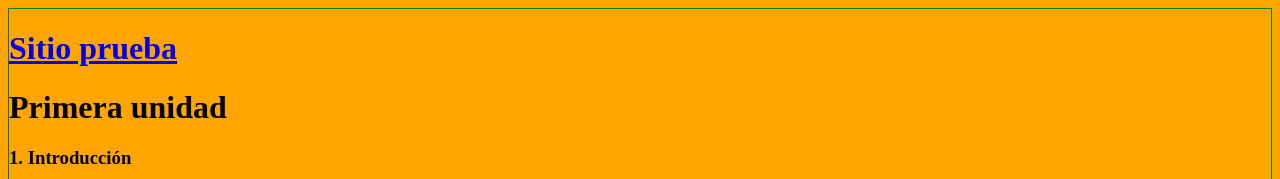
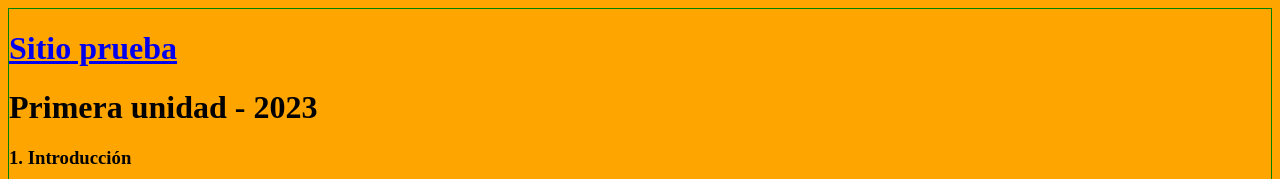
Before and after one commit to User-oniichan/dise-o-web, a plain HTML site: page index.html in a window 1280 px wide. Shown: the top 179 px of the page. Drawn offline with Linux system fonts and the light colour scheme.

Commit message:
año 2023

```diff
--- a/index.html
+++ b/index.html
@@ -8,7 +8,7 @@
 <body>
 	<h1> <a target="_blank" href="sitio/">Sitio prueba</a> </h1>
 
-	<h1> Primera unidad </h1>
+	<h1> Primera unidad - 2023 </h1>
 	<h3> 1. Introducción </h3>
 	<ul>
 		<li> <a target="_blank" href="https://www.apachefriends.org/download.html">Instalar y configurar XAMPP</a></li>
```
